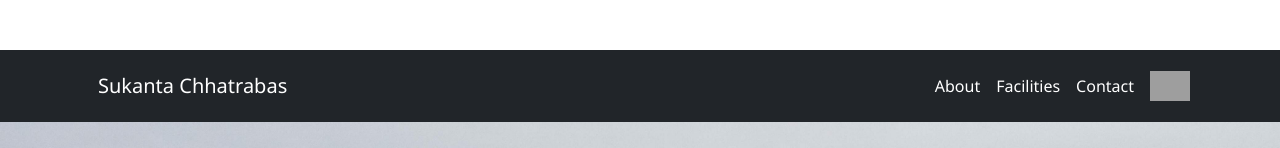
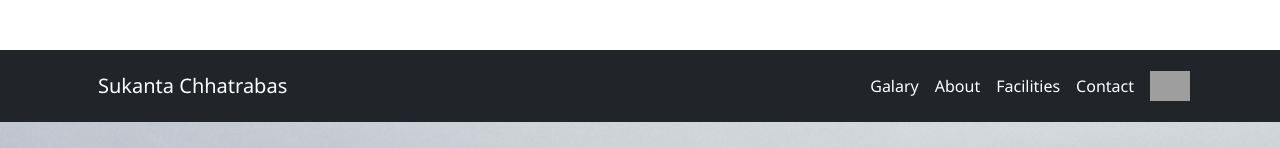
Before and after one commit to sanjoy04/CGEC-Hostel, a React (Create React App) app: page /Home in a window 1280 px wide. Shown: the top 148 px of the page. Built offline with nearby package versions, Linux system fonts and the light colour scheme; grey boxes are pictures that could not be loaded.

Commit message:
add galary

```diff
--- a/src/Components/Navbar.js
+++ b/src/Components/Navbar.js
@@ -89,6 +89,12 @@ export default function Navbar_() {
           <Navbar.Toggle aria-controls="responsive-navbar-nav" />
           <Navbar.Collapse className="right_align" id="responsive-navbar-nav">
             <Nav className="nav_elements">
+              <Nav.Link>
+                <Link className="link" to={""}>
+                  Galary
+                </Link>
+              </Nav.Link>
+
               <Nav.Link>
                 <Link className="link" to={"/About"}>
                   About
```
